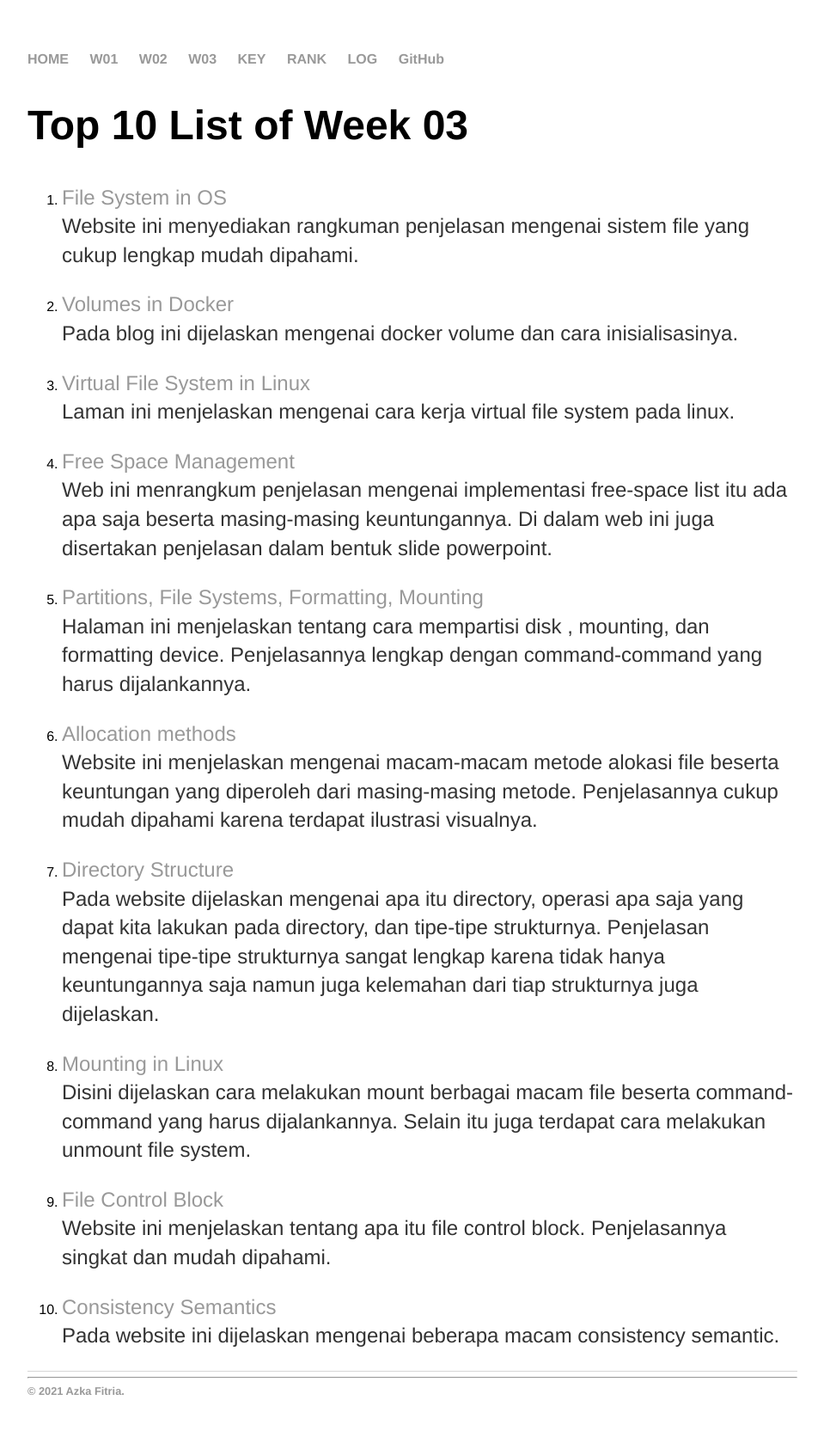
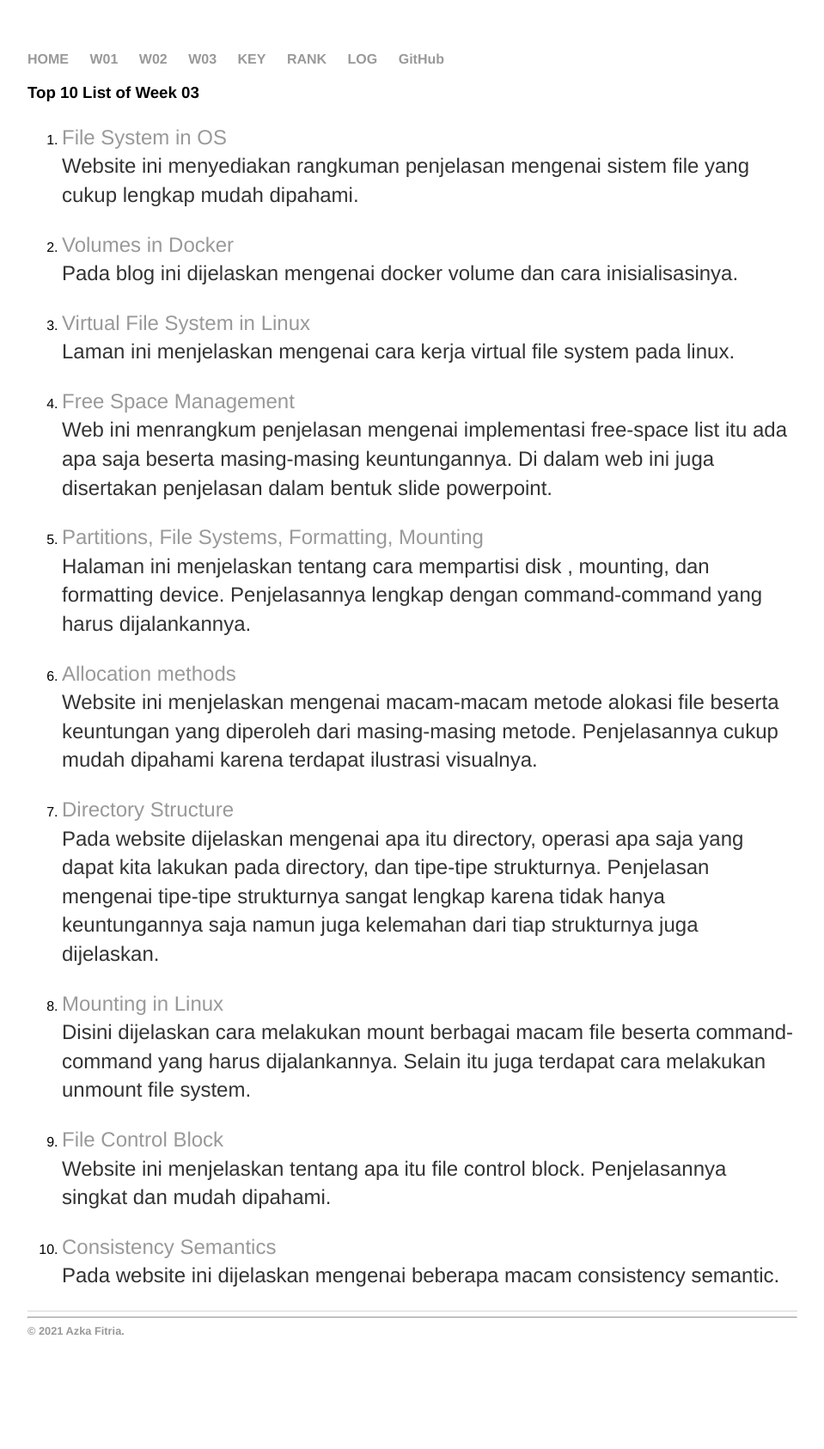
Before and after one commit to azkafitria/os211, a Jekyll site: the page built from W03.md, in a window 1280 px wide. Shown: the whole page at 86% size, without its empty margins (160-1119 px from the left). Built offline with Jekyll 4.4.1, drawn with Linux system fonts in a browser that asks for light colours; our own code applies the rules of GitHub Pages for plain Markdown files; after the commit the page ends 1616 px from its top, so only the background shows below that.

Commit message:
Update W03.md

```diff
--- a/W03.md
+++ b/W03.md
@@ -2,7 +2,7 @@
 layout: layout
 permalink: /W03/
 ---
-# Top 10 List of Week 03
+### Top 10 List of Week 03
 1. [File System in OS](https://www.tutorialspoint.com/operating_system/os_file_system.htm)<br>
   Website ini menyediakan rangkuman penjelasan mengenai sistem file yang cukup lengkap mudah dipahami.
 
```
